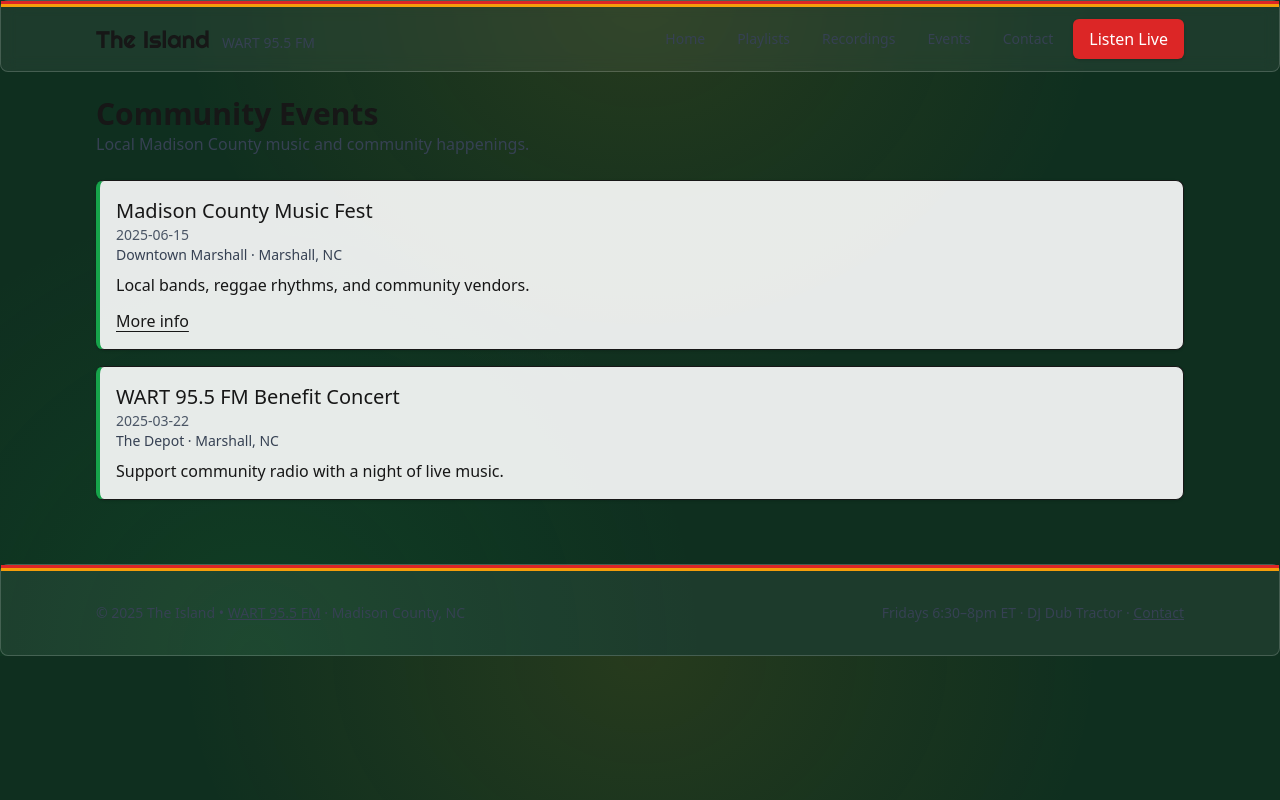
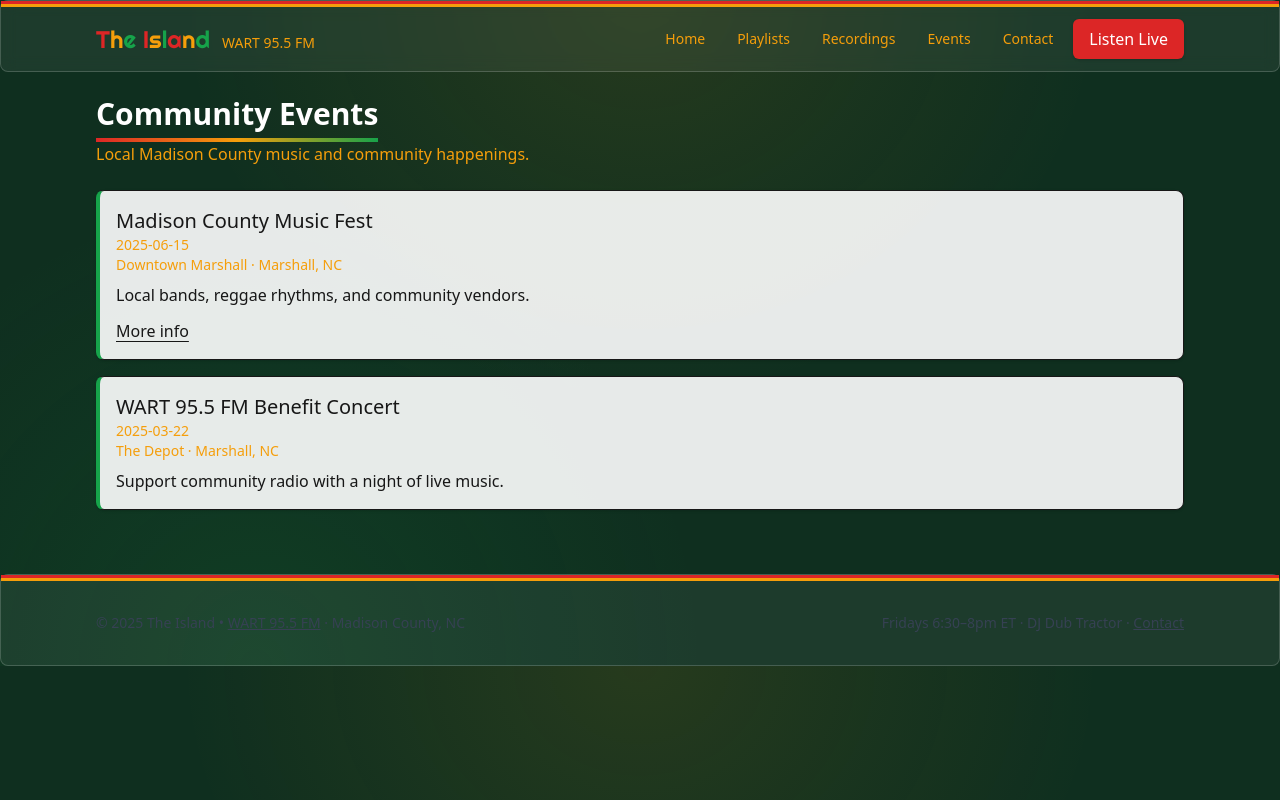
Before and after one commit to jkeychan/theisland-radio-site, a Next.js app in the folder web/: page /events in a window 1280 px wide. Built offline with nearby package versions, Linux system fonts and the light colour scheme; no server answers.

Commit message:
style: apply theme gold text globally; rainbow brand title; add Madison County arts link

```diff
--- a/web/src/app/contact/page.tsx
+++ b/web/src/app/contact/page.tsx
@@ -6,8 +6,8 @@ export default function ContactPage() {
   return (
     <div className="space-y-6">
       <header>
-        <h1 className="text-3xl font-semibold">Contact</h1>
-        <p className="text-gray-700">Reach out to The Island on WART 95.5 FM.</p>
+        <h1 className="text-3xl font-semibold section-heading section-heading-light">Contact</h1>
+        <p className="text-theme-gold">Reach out to The Island on WART 95.5 FM.</p>
       </header>
 
       <div className="grid grid-cols-1 gap-6 lg:grid-cols-2">
@@ -38,7 +38,7 @@ export default function ContactPage() {
           {/* Email intentionally hidden from the page to avoid indexing */}
         </form>
 
-        <section className="rounded-lg border bg-white/80 p-4 shadow-sm text-sm text-gray-700">
+        <section className="rounded-lg border bg-white/80 p-4 shadow-sm text-sm text-theme-gold">
           <h2 className="text-xl font-medium text-[--rasta-green]">Station Info</h2>
           <dl className="mt-3 space-y-2">
             <div>
--- a/web/src/app/events/page.tsx
+++ b/web/src/app/events/page.tsx
@@ -8,16 +8,16 @@ export default function EventsPage() {
   return (
     <div className="space-y-6">
       <header>
-        <h1 className="text-3xl font-semibold">Community Events</h1>
-        <p className="text-gray-700">Local Madison County music and community happenings.</p>
+        <h1 className="text-3xl font-semibold section-heading section-heading-light">Community Events</h1>
+        <p className="text-theme-gold">Local Madison County music and community happenings.</p>
       </header>
 
       <div className="grid grid-cols-1 gap-4">
         {events.map((e) => (
           <article key={e.id} className="card card-accent p-4">
             <h2 className="text-xl font-medium">{e.title}</h2>
-            <p className="text-sm text-gray-600">{e.date}</p>
-            <div className="text-sm text-gray-700">
+            <p className="text-sm text-theme-gold">{e.date}</p>
+            <div className="text-sm text-theme-gold">
               {e.venue ? <span>{e.venue}</span> : null}
               {e.location ? <span> · {e.location}</span> : null}
             </div>
--- a/web/src/app/globals.css
+++ b/web/src/app/globals.css
@@ -97,7 +97,8 @@ body {
 }
 
 .muted {
-  @apply text-sm text-gray-600;
+  @apply text-sm;
+  color: var(--rasta-gold);
 }
 
 .btn {
@@ -129,3 +130,5 @@ body {
 .container {
   @apply mx-auto max-w-6xl px-4 sm:px-6 lg:px-8;
 }
+
+.text-theme-gold { color: var(--rasta-gold); }
--- a/web/src/app/page.tsx
+++ b/web/src/app/page.tsx
@@ -6,7 +6,7 @@ export default function Home() {
           The Island
         </h1>
         <p className="mt-2 text-lg sm:text-xl">
-          <a className="underline-offset-4 hover:underline" href="https://wartfm.org" target="_blank" rel="noreferrer noopener">WART 95.5 FM</a> • Madison County, NC
+          <a className="underline-offset-4 hover:underline" href="https://wartfm.org" target="_blank" rel="noreferrer noopener">WART 95.5 FM</a> • <a className="underline-offset-4 hover:underline" href="https://madisoncountyarts.com/" target="_blank" rel="noreferrer noopener">Madison County, NC</a>
         </p>
         <p className="mt-1 text-base sm:text-lg">DJ Dub Tractor — Fridays 6:30–8pm ET</p>
         <div className="mt-6 flex justify-center gap-3">
@@ -27,16 +27,16 @@ export default function Home() {
         <div id="playlist-preview" className="mt-4 grid grid-cols-1 sm:grid-cols-2 lg:grid-cols-3 gap-4">
           {/* Hydrated with static data later */}
           <article className="card card-accent p-4">
-            <h3 className="font-medium">2025-01-10</h3>
-            <p className="text-sm text-gray-600">Reggae Roots & Rocksteady</p>
+            <h3 className="font-medium text-theme-gold">2025-01-10</h3>
+            <p className="text-sm text-theme-gold">Reggae Roots & Rocksteady</p>
           </article>
           <article className="card card-accent p-4">
-            <h3 className="font-medium">2024-12-20</h3>
-            <p className="text-sm text-gray-600">Holiday Ska Special</p>
+            <h3 className="font-medium text-theme-gold">2024-12-20</h3>
+            <p className="text-sm text-theme-gold">Holiday Ska Special</p>
           </article>
           <article className="card card-accent p-4">
-            <h3 className="font-medium">2024-12-13</h3>
-            <p className="text-sm text-gray-600">Dub Explorations</p>
+            <h3 className="font-medium text-theme-gold">2024-12-13</h3>
+            <p className="text-sm text-theme-gold">Dub Explorations</p>
           </article>
         </div>
       </section>
--- a/web/src/app/playlists/page.tsx
+++ b/web/src/app/playlists/page.tsx
@@ -9,7 +9,7 @@ export default function PlaylistsPage() {
     <div className="space-y-6">
       <header>
         <h1 className="text-3xl font-semibold section-heading section-heading-light">Playlists</h1>
-        <p className="text-gray-200">Archive of past shows organized by date.</p>
+        <p className="text-theme-gold">Archive of past shows organized by date.</p>
       </header>
 
       <div className="grid grid-cols-1 gap-4">
@@ -17,13 +17,13 @@ export default function PlaylistsPage() {
           <article key={p.id} className="card card-accent p-4">
             <h2 className="text-xl font-medium">{p.id} — {p.title}</h2>
             {p.description ? (
-              <p className="text-sm text-gray-600">{p.description}</p>
+              <p className="text-sm text-theme-gold">{p.description}</p>
             ) : null}
             <ol className="mt-3 list-inside list-decimal space-y-1 text-sm">
               {p.tracks.map((t, i) => (
                 <li key={i}>
                   <span className="font-medium">{t.artist}</span> — {t.title}
-                  {t.album ? <span className="text-gray-600"> ({t.album})</span> : null}
+                  {t.album ? <span className="text-theme-gold"> ({t.album})</span> : null}
                 </li>
               ))}
             </ol>
--- a/web/src/app/recordings/page.tsx
+++ b/web/src/app/recordings/page.tsx
@@ -8,15 +8,15 @@ export default function RecordingsPage() {
   return (
     <div className="space-y-6">
       <header>
-        <h1 className="text-3xl font-semibold">Show Recordings</h1>
-        <p className="text-gray-700">Listen back to recent episodes.</p>
+        <h1 className="text-3xl font-semibold section-heading section-heading-light">Show Recordings</h1>
+        <p className="text-theme-gold">Listen back to recent episodes.</p>
       </header>
 
       <div className="grid grid-cols-1 gap-4">
         {recordings.map((r) => (
           <article key={r.id} className="card card-accent p-4">
             <h2 className="text-xl font-medium">{r.title}</h2>
-            <p className="text-sm text-gray-600">Aired {r.date}</p>
+            <p className="text-sm text-theme-gold">Aired {r.date}</p>
             <audio className="mt-3 w-full" controls src={r.audioUrl} preload="none">
               Your browser does not support the audio element.
             </audio>
--- a/web/src/components/Header.tsx
+++ b/web/src/components/Header.tsx
@@ -21,11 +21,20 @@ export function Header() {
       <div className="container flex h-16 items-center justify-between">
         <div className="inline-flex items-baseline gap-3">
           <Link href="/" className="inline-flex items-baseline gap-2" aria-label="The Island home">
-            <span className="text-2xl font-[family-name:var(--font-righteous)] text-[--rasta-green]">
-              The Island
+            <span className="text-2xl font-[family-name:var(--font-righteous)]">
+              <span style={{ color: "var(--rasta-red)" }}>T</span>
+              <span style={{ color: "var(--rasta-gold)" }}>h</span>
+              <span style={{ color: "var(--rasta-green)" }}>e</span>
+              <span> </span>
+              <span style={{ color: "var(--rasta-red)" }}>I</span>
+              <span style={{ color: "var(--rasta-gold)" }}>s</span>
+              <span style={{ color: "var(--rasta-green)" }}>l</span>
+              <span style={{ color: "var(--rasta-red)" }}>a</span>
+              <span style={{ color: "var(--rasta-gold)" }}>n</span>
+              <span style={{ color: "var(--rasta-green)" }}>d</span>
             </span>
           </Link>
-          <a className="hidden sm:inline text-sm text-gray-700 underline-offset-4 hover:underline" href="https://wartfm.org" target="_blank" rel="noreferrer noopener">
+          <a className="hidden sm:inline text-sm text-theme-gold underline-offset-4 hover:underline" href="https://wartfm.org" target="_blank" rel="noreferrer noopener">
             WART 95.5 FM
           </a>
         </div>
@@ -37,7 +46,7 @@ export function Header() {
                 key={item.href}
                 href={item.href}
                 className={`px-3 py-2 rounded-md text-sm font-medium hover:bg-[--island-sand] ${
-                  isActive ? "text-[--rasta-red]" : "text-gray-700"
+                  isActive ? "text-[--rasta-red]" : "text-theme-gold"
                 }`}
                 aria-current={isActive ? "page" : undefined}
               >
```
